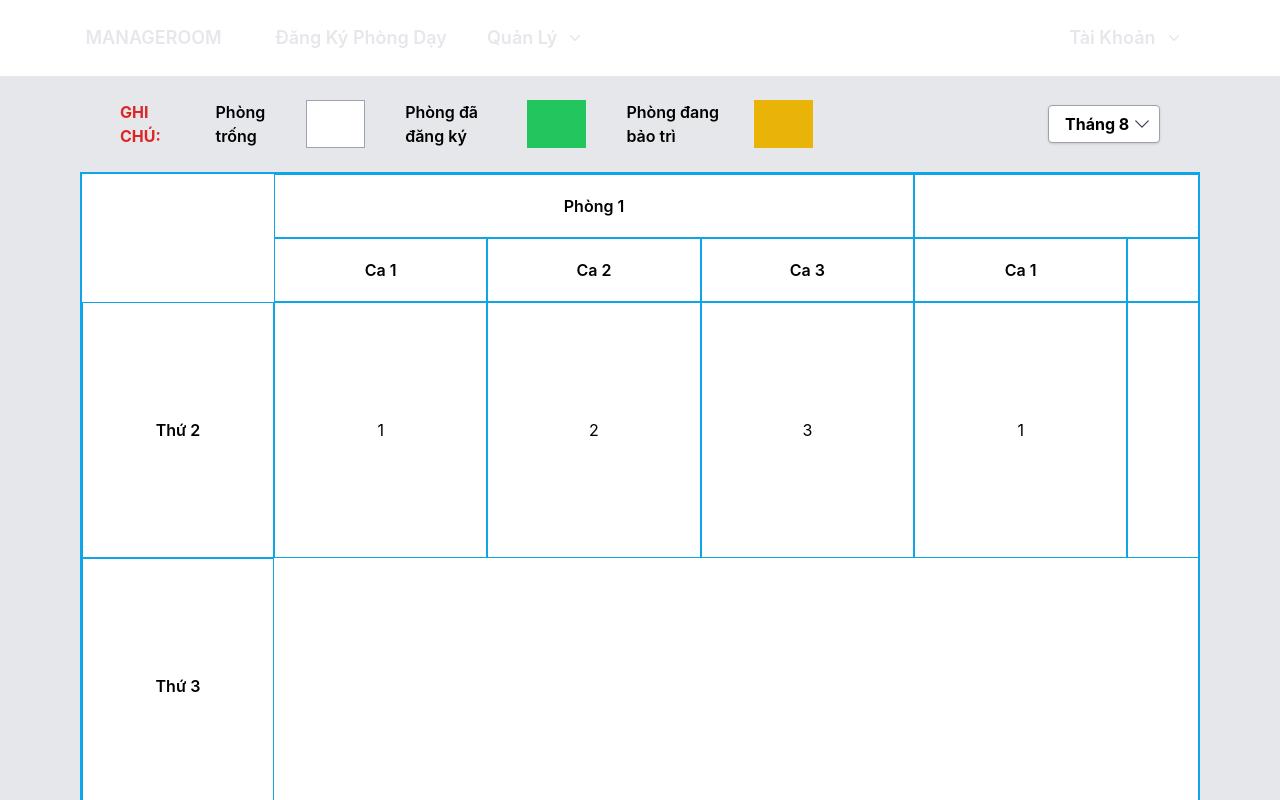
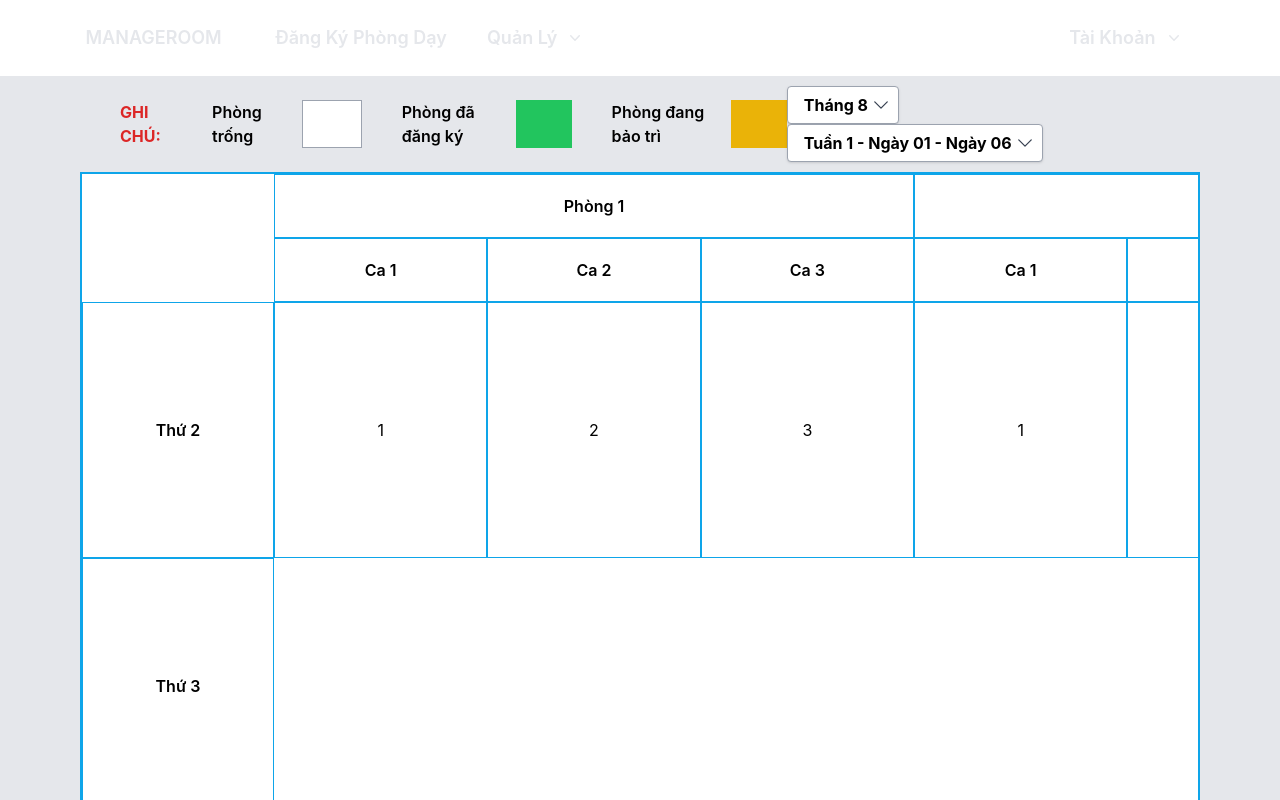
Before and after one commit to wgdra/front-end, a React (Create React App) app: page /manage/room-register in a window 1280 px wide. Shown: the top 800 px of the page. Built offline with nearby package versions, Linux system fonts and the light colour scheme.

Commit message:
update table

```diff
--- a/src/Components/Page/Manage/Calendar/Table.js
+++ b/src/Components/Page/Manage/Calendar/Table.js
@@ -5,10 +5,10 @@ export const Table = ({ dataTable }) => {
   return (
     <div className="flex">
       {dataTable.map((item, index) => (
-        <div key={item} className="flex w-[640px] h-64">
+        <div key={index} className="flex flex-wrap w-[640px] h-64">
           {item.map((value, index) => (
             <div
-              key={value + index}
+              key={index}
               className="w-1/3 h-full flex items-center justify-center border border-solid border-primary"
               onClick={() => {
                 console.log('ahha')
--- a/src/Components/Page/Manage/Calendar/Views.js
+++ b/src/Components/Page/Manage/Calendar/Views.js
@@ -8,18 +8,7 @@ import { Table } from './Table'
  * Schedule views sample
  */
 
-const DATA_ROOM = [
-  'Phòng 1',
-  'Phòng 2',
-  'Phòng 3',
-  'Phòng 4',
-  'Phòng 5',
-  'Phòng 6',
-  'Phòng 7',
-  'Phòng 8',
-  'Phòng 9',
-  'Phòng 10',
-]
+const DATA_ROOM = ['Phòng 1', 'Phòng 2', 'Phòng 3', 'Phòng 4', 'Phòng 5', 'Phòng 6', 'Phòng 7']
 const DATA_SESSION = ['Ca 1', 'Ca 2', 'Ca 3']
 const DATA_DAY = ['Thứ 2', 'Thứ 3', 'Thứ 4', 'Thứ 5', 'Thứ 6', 'Thứ 7', 'Chủ Nhật']
 
@@ -31,9 +20,13 @@ const DATA_TABLE = [
   ['1', '2', '3'],
   ['1', '2', '3'],
   ['1', '2', '3'],
+  ['1', '2', '3'],
+  ['1', '2', '3'],
 ]
 
-const Views = () => {
+const Views = (props) => {
+  const { optionWeek } = props
+
   return (
     <section className={clsx(['min-w-[635px] overflow-hidden'])}>
       <div className="flex overflow-x-auto">
--- a/src/Components/Page/Manage/RoomRegister.js
+++ b/src/Components/Page/Manage/RoomRegister.js
@@ -1,11 +1,40 @@
 import { useState } from 'react'
 import Views from './Calendar/Views'
+import { SvgArrowDown } from '../../ui/Svg'
 
 export default function RoomRegister() {
-  const [isOption, setIsOption] = useState('Aug')
+  const [optionMonth, setOptionMonth] = useState('Aug')
+  const [optionWeek, setOptionWeek] = useState('')
 
-  const handleChangeOption = (value) => {
-    setIsOption(value)
+  console.log(optionWeek)
+  const showOptionWeek = () => {
+    switch (optionMonth) {
+      case 'Aug':
+        // code block
+        return (
+          <>
+            <option value="Week-1">Tuần 1 - Ngày 01 - Ngày 06</option>
+            <option value="Week-2">Tuần 2 - Ngày 07 - Ngày 13</option>
+            <option value="Week-3">Tuần 3 - Ngày 14 - Ngày 20</option>
+            <option value="Week-4">Tuần 4 - Ngày 21 - Ngày 27</option>
+            <option value="Week-5">Tuần 5 - Ngày 28 - Ngày 31</option>
+          </>
+        )
+      case 'Sep':
+        // code block
+        return (
+          <>
+            <option value="Week-1">Tuần 1 - Ngày 01 - Ngày 03</option>
+            <option value="Week-2">Tuần 2 - Ngày 04 - Ngày 10</option>
+            <option value="Week-3">Tuần 3 - Ngày 11 - Ngày 17</option>
+            <option value="Week-4">Tuần 4 - Ngày 18 - Ngày 24</option>
+            <option value="Week-5">Tuần 5 - Ngày 25 - Ngày 30</option>
+          </>
+        )
+
+      default:
+      // code block
+    }
   }
   return (
     <>
@@ -26,35 +55,35 @@ export default function RoomRegister() {
               <span className="block bg-yellow-500 w-20 border-solid border border-yellow-500 ml-5"></span>
             </div>
           </div>
-          <div className="inline-block relative w-28">
+          <div>
+            <div className="inline-block relative w-28 mr-5">
               <select
                 className="block font-bold appearance-none w-full bg-white border border-gray-400 hover:border-gray-500 px-4 py-2 rounded shadow leading-tight focus:outline-none focus:shadow-outline"
-              onChange={(e) => handleChangeOption(e.target.value)}
+                onChange={(e) => setOptionMonth(e.target.value)}
               >
                 <option value="Aug">Tháng 8</option>
                 <option value="Sep">Tháng 9</option>
               </select>
               <div class="pointer-events-none absolute inset-y-0 right-0 flex items-center px-2 text-gray-700">
-              <svg
-                xmlns="http://www.w3.org/2000/svg"
-                fill="none"
-                viewBox="0 0 24 24"
-                strokeWidth={1.5}
-                stroke="currentColor"
-                className="w-5 h-5"
+                <SvgArrowDown />
+              </div>
+            </div>
+            <div className="inline-block relative w-64">
+              <select
+                className="block font-bold appearance-none w-full bg-white border border-gray-400 hover:border-gray-500 px-4 py-2 rounded shadow leading-tight focus:outline-none focus:shadow-outline"
+                onChange={(e) => setOptionWeek(e.target.value)}
               >
-                <path
-                  strokeLinecap="round"
-                  strokeLinejoin="round"
-                  d="M19.5 8.25l-7.5 7.5-7.5-7.5"
-                />
-              </svg>
+                {showOptionWeek()}
+              </select>
+              <div class="pointer-events-none absolute inset-y-0 right-0 flex items-center px-2 text-gray-700">
+                <SvgArrowDown />
+              </div>
             </div>
           </div>
         </div>
       </header>
       <div class="bg-white border-solid border-2 border-primary">
-        <Views isOption={isOption} />
+        <Views optionWeek={optionWeek} />
       </div>
     </>
   )
--- a/src/Components/ui/Svg.js
+++ b/src/Components/ui/Svg.js
@@ -26,6 +26,21 @@ const SvgMinus = () => {
       className="w-5 h-5"
     >
       <path strokeLinecap="round" strokeLinejoin="round" d="M6 18L18 6M6 6l12 12" />
+    </svg>
+  )
+}
+
+const SvgArrowDown = () => {
+  return (
+    <svg
+      xmlns="http://www.w3.org/2000/svg"
+      fill="none"
+      viewBox="0 0 24 24"
+      strokeWidth={1.5}
+      stroke="currentColor"
+      className="w-5 h-5"
+    >
+      <path strokeLinecap="round" strokeLinejoin="round" d="M19.5 8.25l-7.5 7.5-7.5-7.5" />
     </svg>
   )
 }
@@ -124,4 +139,13 @@ const SvgDocumentPlus = () => {
     </svg>
   )
 }
-export { SvgPlus, SvgMinus, SvgInfo, SvgList, SvgPencilUpdate, SvgIconUser, SvgDocumentPlus }
+export {
+  SvgPlus,
+  SvgMinus,
+  SvgInfo,
+  SvgList,
+  SvgArrowDown,
+  SvgPencilUpdate,
+  SvgIconUser,
+  SvgDocumentPlus,
+}
```
Lines whose indentation alone changed are shown as unchanged.
